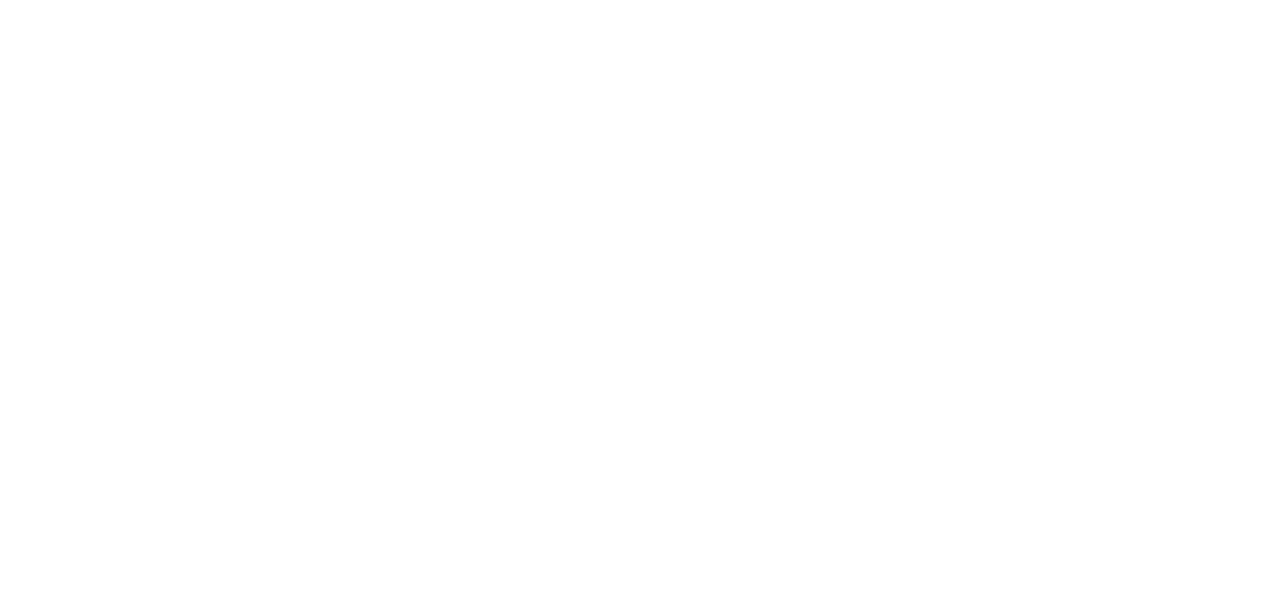
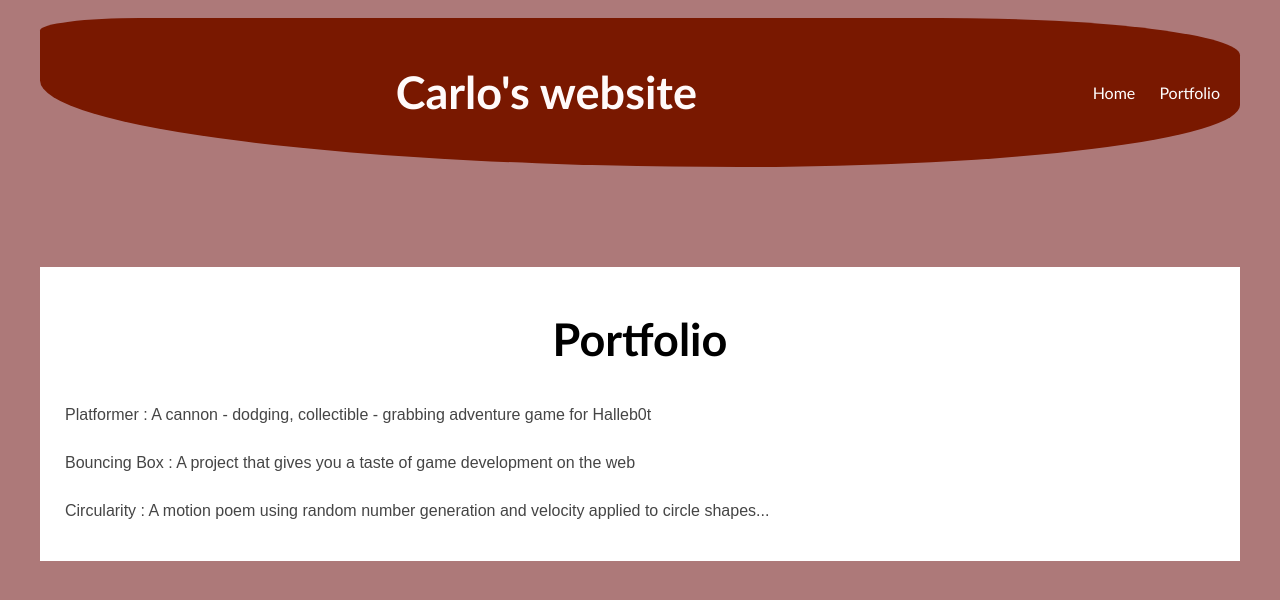
Before and after one commit to Carlosfelipe129/Carlosfelipe129, a plain HTML site: page portfolio.html in a window 1280 px wide. Drawn offline with Linux system fonts and the light colour scheme.

Commit message:
add portfolio.html file

```diff
--- a/portfolio.html
+++ b/portfolio.html
@@ -0,0 +1,35 @@
+<!DOCTYPE HTML>
+<html>
+    <head>
+        <title>Carlo's website</title>
+        <link rel="stylesheet" href="style.css">
+    </head>
+
+    <body>
+      <div id="all-contents">
+        <nav>
+            <h1>Carlo's website</h1>
+            <ul id="nav-ul">
+               <li class="nav-li">
+               <a class="nav-a" href="index.html">Home</a>
+             </li>
+             <li class="nav-li">
+               <a class="nav-a" href="portfolio.html">Portfolio</a>
+             </li>
+         </ul>
+     </nav>
+     <main>
+        <div class="content">
+            <h1>Portfolio</h1>
+            <ul id="portfolio">
+                <li><a href="projects/platformer/">Platformer : A cannon - dodging, collectible - grabbing adventure game for Halleb0t</a></li>
+                <li><a href="projects/bouncing-box/">Bouncing Box : A project that gives you a taste of game development on the web </a></li>
+                <li><a href="projects/circularity/">Circularity : A motion poem using random number generation and velocity applied to circle shapes...</a></li>
+
+            </ul>
+        </div>
+    </main>
+
+      </div>
+    </body>
+</html>
--- a/style.css
+++ b/style.css
@@ -5,22 +5,24 @@ body {
     font-family: 'Gill Sans', 'Gill Sans MT', Calibri, 'Trebuchet MS', sans-serif;
 }
 #all-contents {
-  max-width: 500px;
-    margin:initial;
+  max-width: 1200px;
+    margin:auto;
 }
 
 /* navigation menu */
 nav {
     background: rgb(121, 24, 0);
    margin: 0 auto;
+   margin-bottom: 100px;
     display: flex;
     padding: 10px;
     align-items: center;
+    border-radius: 10% 30% 50% 70%;
 }
 h1 {
     display:flow-root;
     text-align:center;
-    color: white;
+    color: rgb(255, 250, 250);
     flex: 1;
     margin: 1;
     font-family:'Gill Sans', 'Gill Sans MT', Calibri, 'Trebuchet MS', sans-serif;
@@ -34,14 +36,16 @@ h1 {
     padding: 0 10px;
 }
 a {
-    text-decoration: none;
+    text-decoration:wavy;
     color: #fff;
 }
 
 /* main container area beneath menu */
 main {
     background: rgb(255, 255, 255);
-    display: flex;
+    display:flex;
+    font-family: fantasy;
+
 }
 .sidebar {
     margin-right: 25px;
@@ -55,11 +59,44 @@ main {
     padding: 15px;
 }
 
+h2{
+    color:red
+
+}
+
 /* portfolio styles */
 #interests {
-    border: 4px silver ridge;
+    border: 4px rgb(197, 0, 0) ridge;
     padding: 8px;
 }
 h2, h3 {
-    margin: 0px;
+    margin: 10px;
 }
+h3{
+    color: red;
+}
+         /* portfolio styles */
+         .content h1 {
+            color: black;
+        }
+
+        #portfolio {
+            list-style-type: none;
+            padding-left: 0;
+        }
+
+        #portfolio li {
+            background: #fff;
+            padding: 10px;
+            border-radius: 10px;
+            margin-bottom: 10px;
+        }
+
+        #portfolio li:hover {
+            background: #eee;
+        }
+
+        #portfolio a {
+            text-decoration: none;
+            color: #454545;
+        }
```
Also changed, not shown: index.html (+9 -9 lines).
